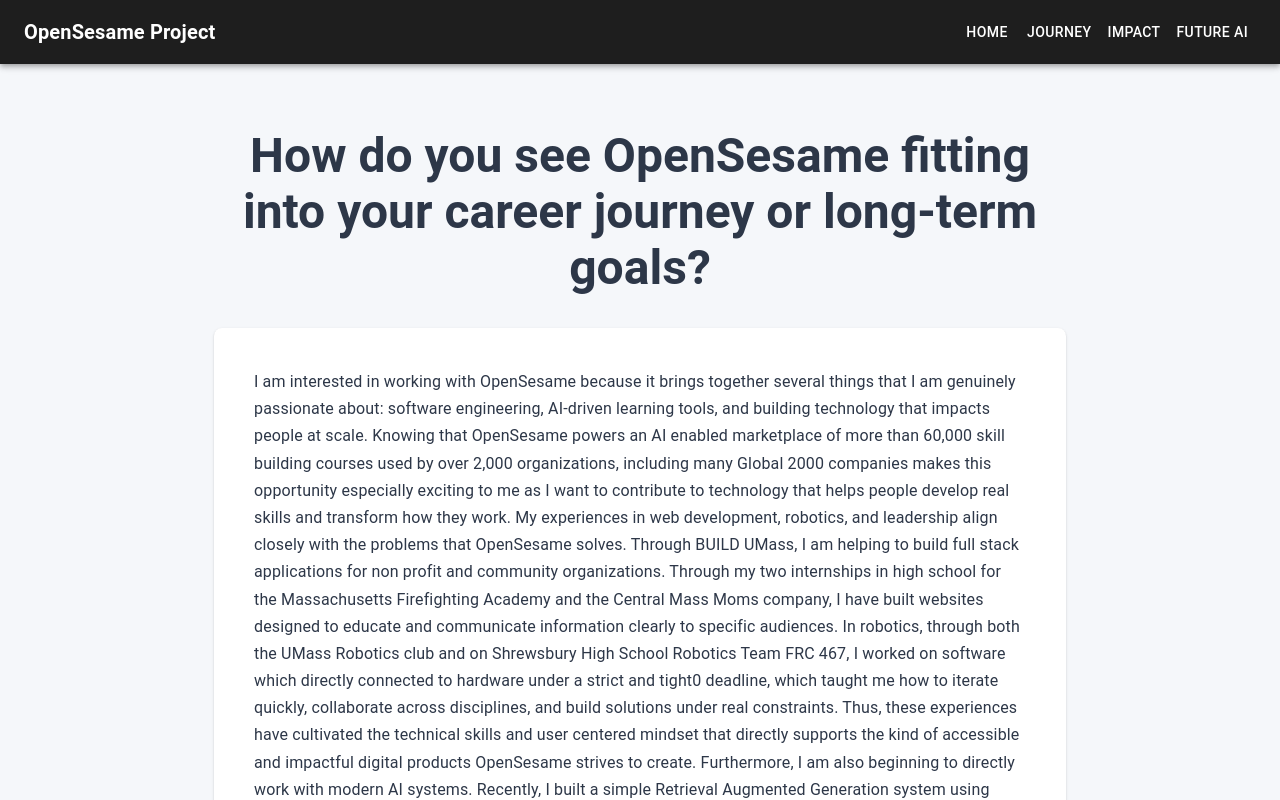
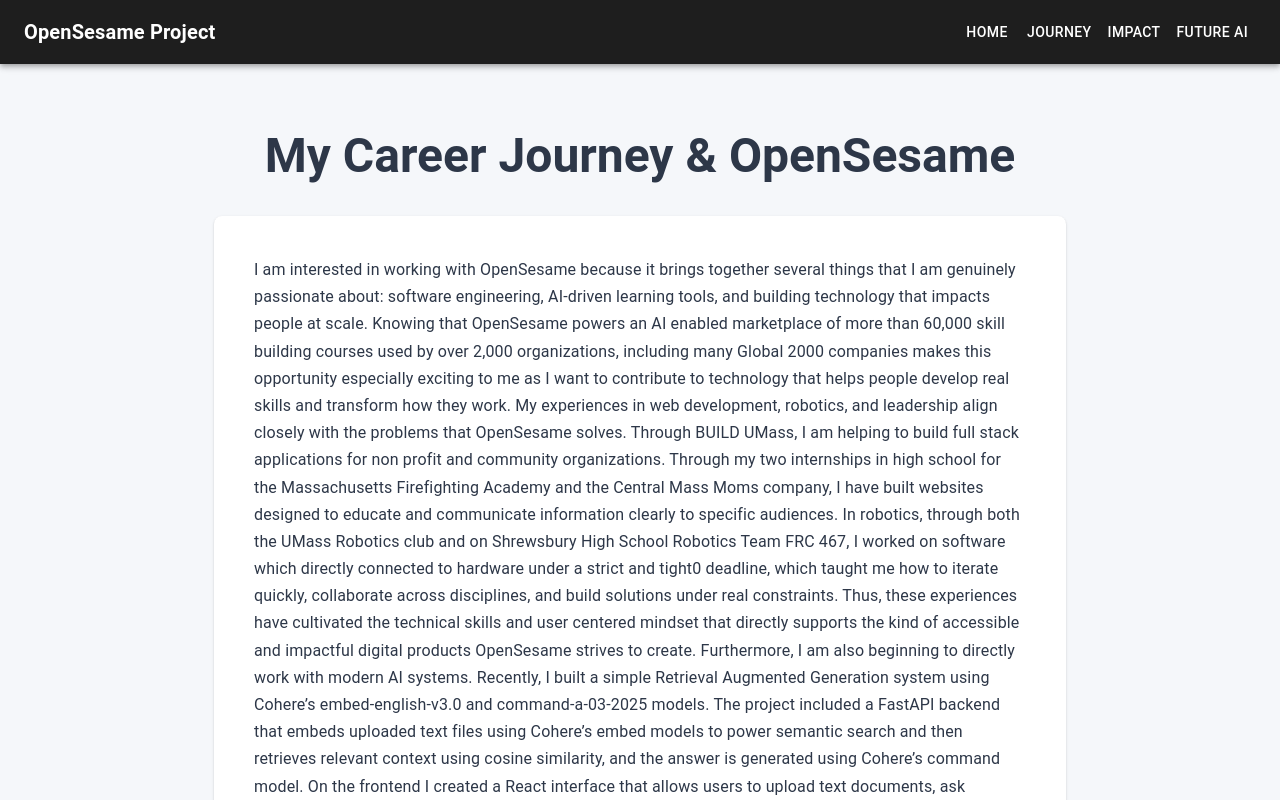
Before and after one commit to JashKotadiya/open-sesame-creative-project, a React (Vite) app: page /journey in a window 1280 px wide. Shown: the top 800 px of the page. Built offline with nearby package versions, Linux system fonts and the light colour scheme.

Commit message:
Changed title

```diff
--- a/src/Journey.jsx
+++ b/src/Journey.jsx
@@ -12,7 +12,7 @@
           gutterBottom
           sx={{ color: theme.palette.text.primary }}
         >
-          How do you see OpenSesame fitting into your career journey or long-term goals?
+          My Career Journey & OpenSesame
         </Typography>
       </Box>
 
```
